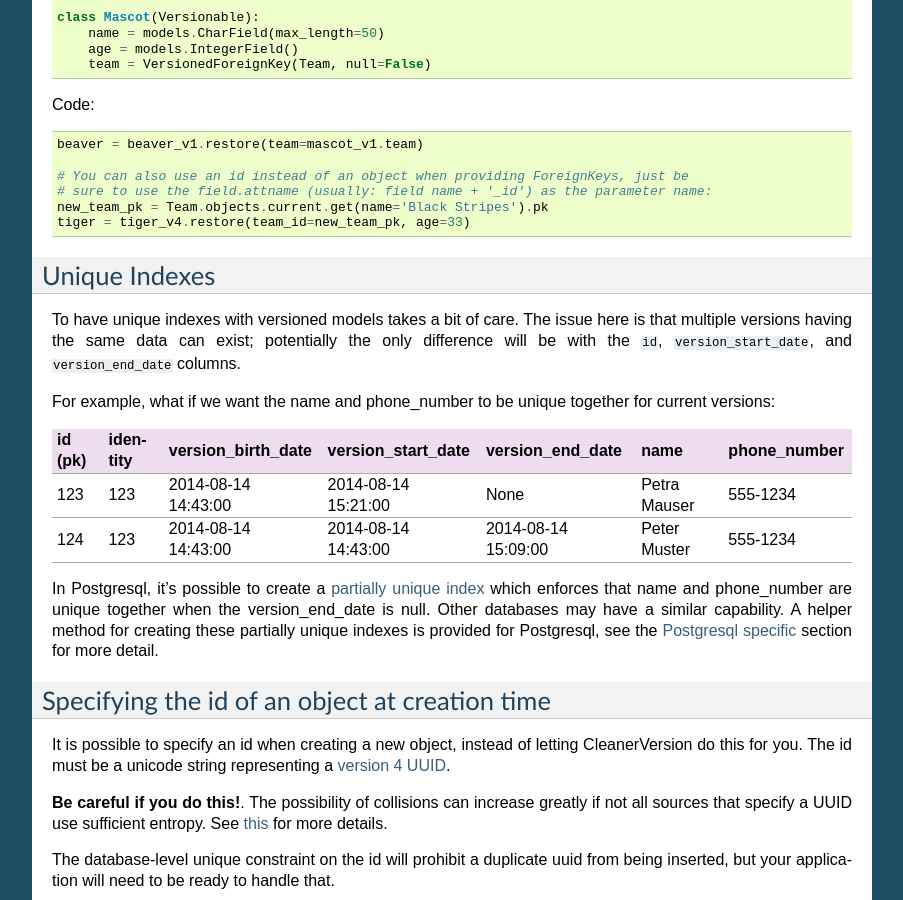
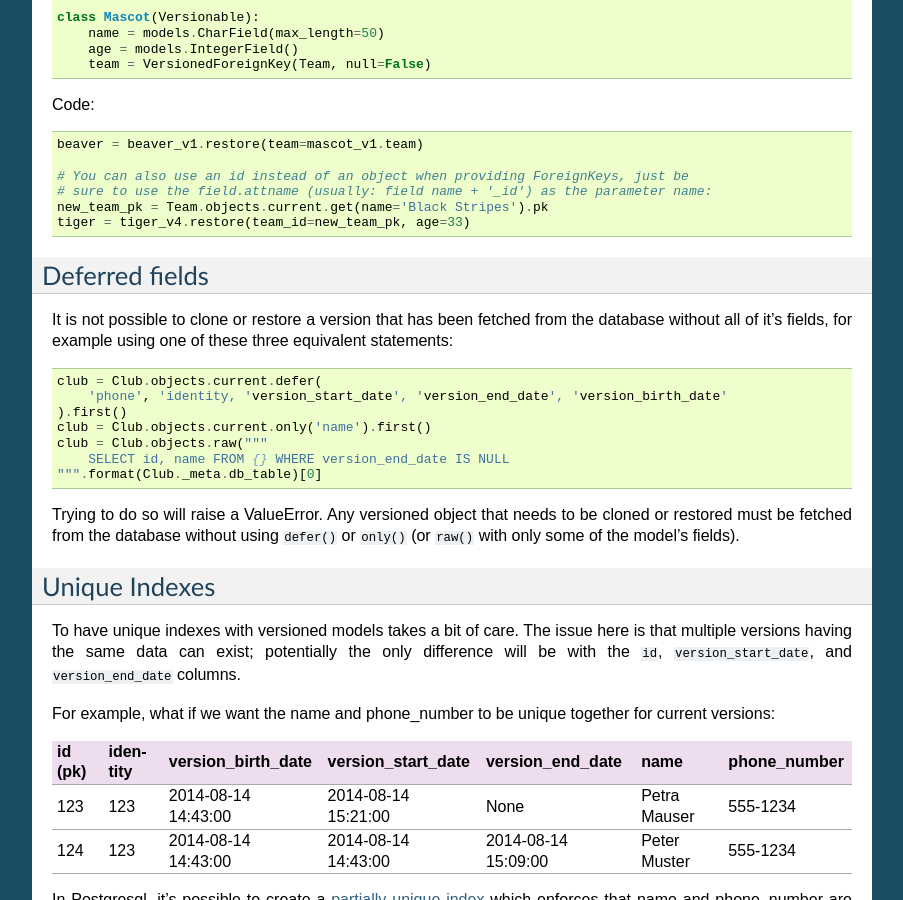
Before and after one commit to swisscom/cleanerversion, a Sphinx documentation site: the page built from docs/doc/historization_with_cleanerversion.rst, in a window 1280 px wide and 900 px high, scrolled down 12784 px. Shown: the whole window, without its empty margins (198-1101 px from the left). Built offline with Sphinx 7.4.7, drawn with Linux system fonts in a browser that asks for light colours.

Commit message:
Document that clone and restore are not possible on deferred instances

```diff
--- a/docs/doc/historization_with_cleanerversion.rst
+++ b/docs/doc/historization_with_cleanerversion.rst
@@ -705,6 +705,23 @@ Code::
     new_team_pk = Team.objects.current.get(name='Black Stripes').pk
     tiger = tiger_v4.restore(team_id=new_team_pk, age=33)
 
+Deferred fields
+===============
+It is not possible to clone or restore a version that has been fetched from the database without all
+of it's fields, for example using one of these three equivalent statements::
+
+    club = Club.objects.current.defer(
+        'phone', 'identity, 'version_start_date', 'version_end_date', 'version_birth_date'
+    ).first()
+    club = Club.objects.current.only('name').first()
+    club = Club.objects.raw("""
+        SELECT id, name FROM {} WHERE version_end_date IS NULL
+    """.format(Club._meta.db_table)[0]
+
+Trying to do so will raise a ValueError.  Any versioned object that needs to be cloned or restored
+must be fetched from the database without using ``defer()`` or ``only()`` (or ``raw()`` with only
+some of the model's fields).
+
 Unique Indexes
 ==============
 To have unique indexes with versioned models takes a bit of care. The issue here is that multiple versions having the same
```
